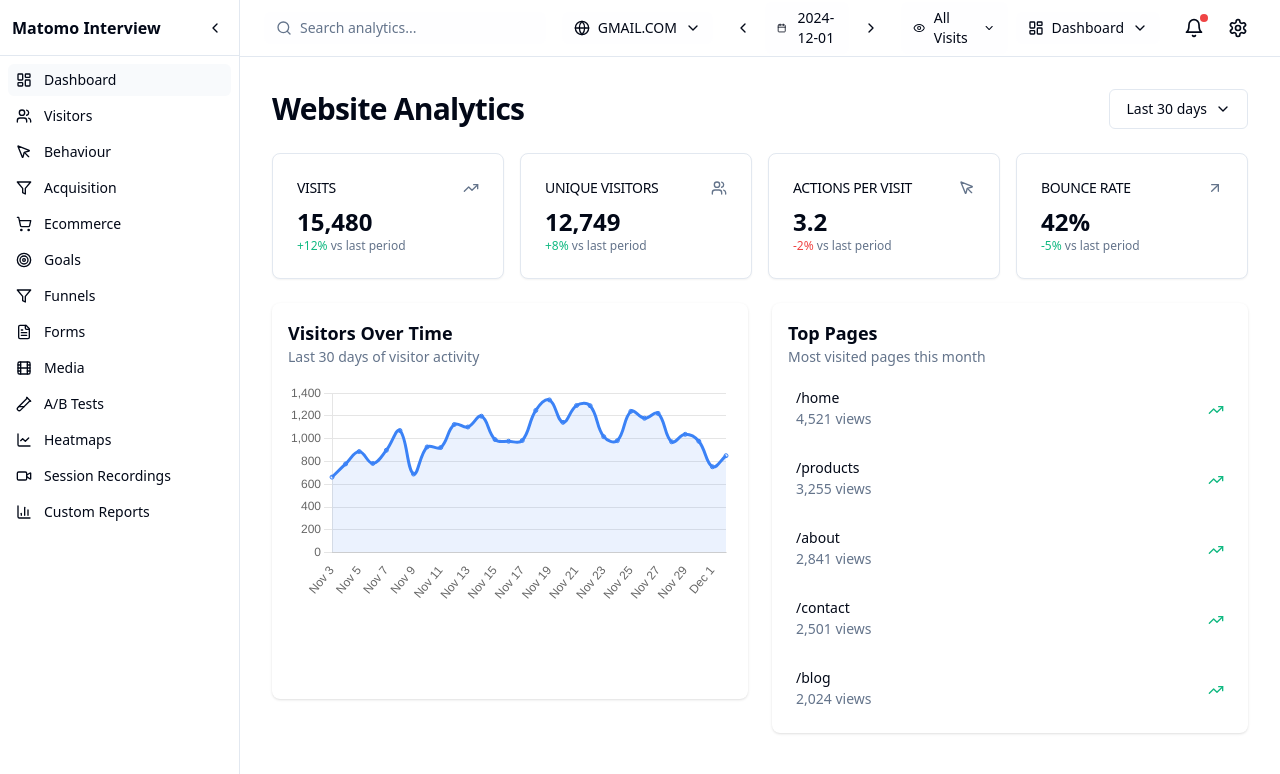
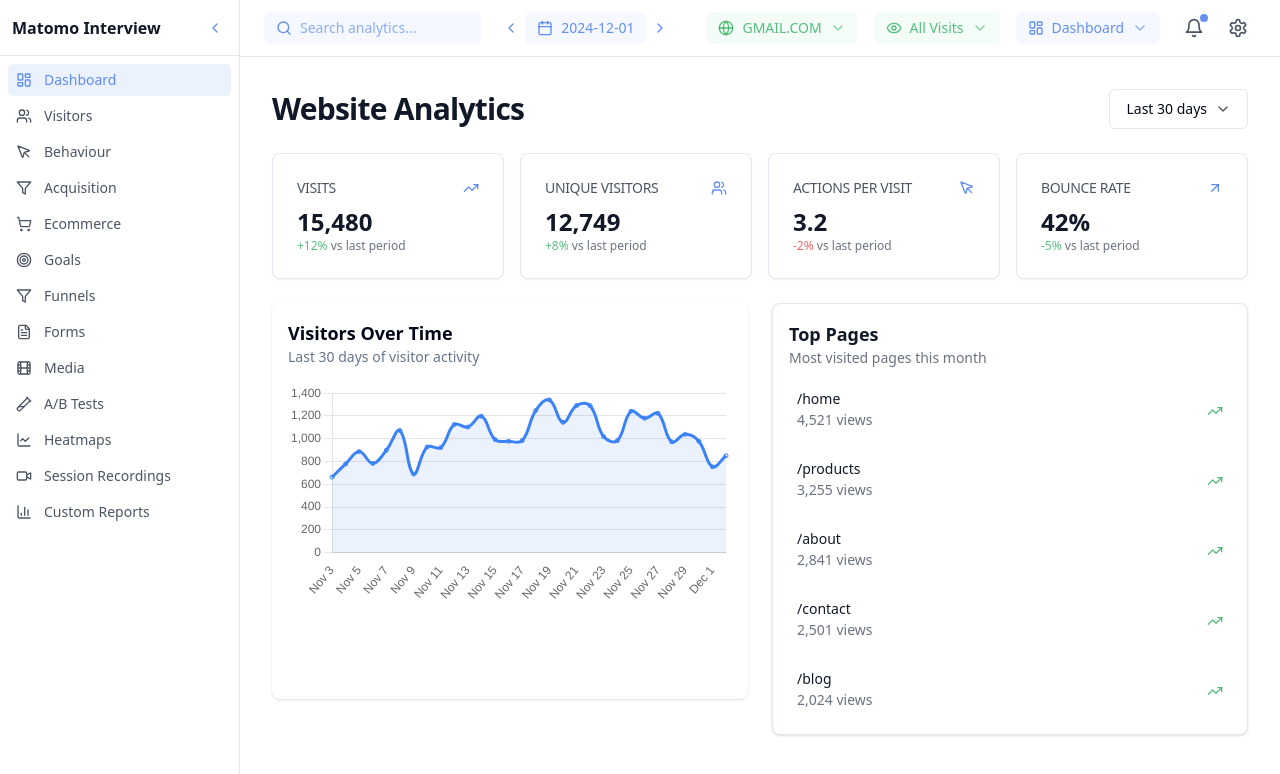
Before and after one commit to karanbalaji/matomo-dashboard-concept-vue-showcase, a Vue app: page / in a window 1280 px wide. Shown: the top 774 px of the page. Built offline with nearby package versions, Linux system fonts and the light colour scheme.

Commit message:
feat: improve MenuBar mobile responsiveness
- Add mobile-friendly layout
- Keep search and date navigation visible
- Move other controls to mobile menu
- Adjust spacing and sizing for mobile

```diff
--- a/package.json
+++ b/package.json
@@ -8,6 +8,7 @@
     "lint": "vue-cli-service lint"
   },
   "dependencies": {
+    "@vuepic/vue-datepicker": "^10.0.0",
     "@vueuse/core": "^10.7.0",
     "chart.js": "^4.4.6",
     "class-variance-authority": "^0.7.0",
--- a/src/components/MenuBar.vue
+++ b/src/components/MenuBar.vue
@@ -1,31 +1,93 @@
 <template>
-  <header class="sticky top-0 z-50 w-full border-b bg-background/95 backdrop-blur supports-[backdrop-filter]:bg-background/60">
-    <div class="flex h-14 items-center gap-4 px-4 sm:px-6">
+  <header class="sticky top-0 z-50 w-full border-b bg-white backdrop-blur supports-[backdrop-filter]:bg-white">
+    <div class="flex h-14 items-center gap-2 sm:gap-4 px-2 sm:px-6">
       <!-- Mobile Menu Button -->
       <button
-        class="lg:hidden p-2 hover:bg-accent rounded-md"
+        class="lg:hidden p-2 hover:bg-blue-500/5 rounded-md"
         @click="$emit('toggle-menu')"
       >
         <Menu class="h-5 w-5" />
       </button>
 
       <!-- Search -->
-      <div class="flex-1 flex items-center gap-4">
-        <div class="w-full max-w-sm flex items-center gap-2 px-3 py-1.5 text-sm rounded-md bg-accent/10">
-          <Search class="h-4 w-4 text-muted-foreground" />
+      <div class="flex-1 flex flex-wrap items-center gap-2 sm:gap-4">
+        <div class="flex-1 min-w-[160px] sm:min-w-[200px] flex items-center gap-2 px-2 sm:px-3 py-1.5 text-sm rounded-md bg-blue-500/5 hover:bg-blue-500/10 transition-colors">
+          <Search class="h-4 w-4 text-blue-600/70" />
           <input
             type="text"
             placeholder="Search analytics..."
-            class="flex-1 bg-transparent outline-none placeholder:text-muted-foreground"
+            class="w-full flex-1 bg-transparent outline-none placeholder:text-blue-600/50"
           />
         </div>
 
-        <!-- Website Selector -->
+        <!-- Date Navigation - Compact on Mobile -->
+        <div class="flex items-center">
+          <button class="p-1.5 hover:bg-blue-500/5 rounded-md transition-colors">
+            <ChevronLeft class="h-4 w-4 text-blue-600/70" />
+          </button>
+          <button class="sm:hidden p-1.5 hover:bg-blue-500/5 rounded-md transition-colors">
+            <Calendar class="h-4 w-4 text-blue-600/70" />
+          </button>
+          <button class="hidden sm:flex px-3 py-1.5 text-sm rounded-md bg-blue-500/5 hover:bg-blue-500/10 transition-colors items-center gap-2">
+            <Calendar class="h-4 w-4 text-blue-600/70" />
+            <span class="text-blue-600/70">{{ currentDate }}</span>
+          </button>
+          <button class="p-1.5 hover:bg-blue-500/5 rounded-md transition-colors">
+            <ChevronRight class="h-4 w-4 text-blue-600/70" />
+          </button>
+        </div>
+      </div>
+
+      <!-- Mobile More Menu -->
       <DropdownMenu>
-          <DropdownMenuTrigger class="flex items-center gap-2 px-3 py-1.5 text-sm rounded-md bg-accent/10">
-            <Globe class="h-4 w-4" />
-            <span>{{ selectedWebsite }}</span>
-            <ChevronDown class="h-4 w-4" />
+        <DropdownMenuTrigger class="lg:hidden p-2 hover:bg-blue-500/5 rounded-md">
+          <MoreVertical class="h-5 w-5 text-gray-600" />
+        </DropdownMenuTrigger>
+        <DropdownMenuContent align="end" class="w-64">
+          <!-- Website Selection -->
+          <DropdownMenuLabel class="text-sm font-medium text-gray-500">Website</DropdownMenuLabel>
+          <DropdownMenuItem v-for="site in websites" :key="site" @click="selectedWebsite = site">
+            <Globe class="h-4 w-4 mr-2 text-green-600/70" />
+            {{ site }}
+          </DropdownMenuItem>
+
+          <DropdownMenuSeparator />
+
+          <!-- View Type Selection -->
+          <DropdownMenuLabel class="text-sm font-medium text-gray-500">View Type</DropdownMenuLabel>
+          <DropdownMenuItem
+            v-for="type in viewTypes"
+            :key="type.id"
+            @click="selectedView = type.id"
+            :class="{ 'bg-blue-500/5': selectedView === type.id }"
+          >
+            <LayoutDashboard class="h-4 w-4 mr-2 text-blue-600/70" />
+            {{ type.label }}
+          </DropdownMenuItem>
+
+          <DropdownMenuSeparator />
+
+          <!-- Visit Type Selection -->
+          <DropdownMenuLabel class="text-sm font-medium text-gray-500">Visit Type</DropdownMenuLabel>
+          <DropdownMenuItem
+            v-for="type in visitTypes"
+            :key="type.id"
+            @click="selectedVisitType = type.id"
+            :class="{ 'bg-green-500/5': selectedVisitType === type.id }"
+          >
+            <Eye class="h-4 w-4 mr-2 text-green-600/70" />
+            {{ type.label }}
+          </DropdownMenuItem>
+        </DropdownMenuContent>
+      </DropdownMenu>
+
+      <!-- Desktop Controls -->
+      <div class="hidden lg:flex items-center gap-4">
+        <DropdownMenu>
+          <DropdownMenuTrigger class="flex items-center gap-2 px-3 py-1.5 text-sm rounded-md bg-green-500/5 hover:bg-green-500/10 transition-colors">
+            <Globe class="h-4 w-4 text-green-600/70" />
+            <span class="text-green-600/70">{{ selectedWebsite }}</span>
+            <ChevronDown class="h-4 w-4 text-green-600/50" />
           </DropdownMenuTrigger>
           <DropdownMenuContent>
             <DropdownMenuItem v-for="site in websites" :key="site" @click="selectedWebsite = site">
@@ -34,34 +96,18 @@
           </DropdownMenuContent>
         </DropdownMenu>
 
-        <!-- Date Navigation -->
-        <div class="flex items-center gap-2">
-          <button class="p-1.5 hover:bg-accent rounded-md">
-            <ChevronLeft class="h-4 w-4" />
-          </button>
-          <button class="px-3 py-1.5 text-sm rounded-md bg-accent/10 flex items-center gap-2">
-            <Calendar class="h-4 w-4" />
-            <span>{{ currentDate }}</span>
-          </button>
-          <button class="p-1.5 hover:bg-accent rounded-md">
-            <ChevronRight class="h-4 w-4" />
-          </button>
-        </div>
-
-        <!-- View Controls -->
-        <div class="flex items-center gap-2">
         <DropdownMenu>
-            <DropdownMenuTrigger class="px-3 py-1.5 text-sm rounded-md bg-accent/10 flex items-center gap-2">
-              <Eye class="h-4 w-4" />
-              <span>{{ visitTypes.find(t => t.id === selectedVisitType)?.label }}</span>
-              <ChevronDown class="h-4 w-4" />
+          <DropdownMenuTrigger class="px-3 py-1.5 text-sm rounded-md bg-green-500/5 hover:bg-green-500/10 transition-colors flex items-center gap-2">
+            <Eye class="h-4 w-4 text-green-600/70" />
+            <span class="text-green-600/70">{{ visitTypes.find(t => t.id === selectedVisitType)?.label }}</span>
+            <ChevronDown class="h-4 w-4 text-green-600/50" />
           </DropdownMenuTrigger>
           <DropdownMenuContent>
             <DropdownMenuItem
               v-for="type in visitTypes"
               :key="type.id"
               @click="selectedVisitType = type.id"
-                :class="{ 'bg-accent/50': selectedVisitType === type.id }"
+              :class="{ 'bg-green-500/5': selectedVisitType === type.id }"
             >
               {{ type.label }}
             </DropdownMenuItem>
@@ -69,33 +115,32 @@
         </DropdownMenu>
 
         <DropdownMenu>
-            <DropdownMenuTrigger class="px-3 py-1.5 text-sm rounded-md bg-accent/10 flex items-center gap-2">
-              <LayoutDashboard class="h-4 w-4" />
-              <span>{{ viewTypes.find(t => t.id === selectedView)?.label }}</span>
-              <ChevronDown class="h-4 w-4" />
+          <DropdownMenuTrigger class="px-3 py-1.5 text-sm rounded-md bg-blue-500/5 hover:bg-blue-500/10 transition-colors flex items-center gap-2">
+            <LayoutDashboard class="h-4 w-4 text-blue-600/70" />
+            <span class="text-blue-600/70">{{ viewTypes.find(t => t.id === selectedView)?.label }}</span>
+            <ChevronDown class="h-4 w-4 text-blue-600/50" />
           </DropdownMenuTrigger>
           <DropdownMenuContent>
             <DropdownMenuItem
               v-for="type in viewTypes"
               :key="type.id"
               @click="selectedView = type.id"
-                :class="{ 'bg-accent/50': selectedView === type.id }"
+              :class="{ 'bg-blue-500/5': selectedView === type.id }"
             >
               {{ type.label }}
             </DropdownMenuItem>
           </DropdownMenuContent>
         </DropdownMenu>
       </div>
-      </div>
 
       <!-- Right Side Icons -->
       <div class="flex items-center gap-2">
         <!-- Notifications -->
         <DropdownMenu>
-          <DropdownMenuTrigger class="p-2 hover:bg-accent rounded-md">
+          <DropdownMenuTrigger class="p-2 hover:bg-blue-500/5 rounded-md transition-colors">
             <div class="relative">
-              <Bell class="h-5 w-5" />
-              <span class="absolute -top-1 -right-1 h-2 w-2 rounded-full bg-red-500"></span>
+              <Bell class="h-5 w-5 text-gray-600" />
+              <span class="absolute -top-1 -right-1 h-2 w-2 rounded-full bg-blue-600/70"></span>
             </div>
           </DropdownMenuTrigger>
           <DropdownMenuContent align="end" class="w-80">
@@ -105,7 +150,7 @@
               <DropdownMenuItem v-for="n in notifications" :key="n.id">
                 <div class="flex flex-col gap-1">
                   <p class="text-sm font-medium">{{ n.title }}</p>
-                  <p class="text-xs text-muted-foreground">{{ n.time }}</p>
+                  <p class="text-xs text-gray-500">{{ n.time }}</p>
                 </div>
               </DropdownMenuItem>
             </div>
@@ -114,8 +159,8 @@
 
         <!-- Settings -->
         <DropdownMenu>
-          <DropdownMenuTrigger class="p-2 hover:bg-accent rounded-md">
-            <Settings class="h-5 w-5" />
+          <DropdownMenuTrigger class="p-2 hover:bg-blue-500/5 rounded-md transition-colors">
+            <Settings class="h-5 w-5 text-gray-600" />
           </DropdownMenuTrigger>
           <DropdownMenuContent align="end">
             <DropdownMenuLabel>Settings</DropdownMenuLabel>
@@ -156,7 +201,8 @@ import {
   ChevronDown,
   Globe,
   Eye,
-  LayoutDashboard
+  LayoutDashboard,
+  MoreVertical
 } from 'lucide-vue-next'
 import {
   DropdownMenu,
--- a/src/components/ui/sidebar/Sidebar.vue
+++ b/src/components/ui/sidebar/Sidebar.vue
@@ -2,21 +2,21 @@
   <nav
     :class="[
       'flex flex-col h-screen',
-      'border-r bg-background',
+      'border-r bg-white',
       expanded ? 'w-60' : 'w-14',
       'transition-all duration-300 ease-in-out'
     ]"
   >
     <div class="h-14 flex items-center justify-between px-3 border-b">
       <div v-if="expanded" class="flex items-center gap-2">
-        <span class="font-semibold">Matomo Interview</span>
+        <span class="font-semibold text-gray-900">Matomo Interview</span>
       </div>
       <button
         @click="expanded = !expanded"
-        class="h-6 w-6 flex items-center justify-center rounded-md hover:bg-accent"
+        class="h-6 w-6 flex items-center justify-center rounded-md hover:bg-blue-500/5"
       >
-        <ChevronLeft v-if="expanded" class="h-4 w-4" />
-        <ChevronRight v-else class="h-4 w-4" />
+        <ChevronLeft v-if="expanded" class="h-4 w-4 text-blue-600/70" />
+        <ChevronRight v-else class="h-4 w-4 text-blue-600/70" />
       </button>
     </div>
 
@@ -29,12 +29,12 @@
           :class="[
             'flex items-center gap-3 rounded-md px-2 py-1.5',
             'text-sm font-medium',
-            'hover:bg-accent hover:text-accent-foreground',
+            'hover:bg-blue-500/5',
             'transition-colors duration-200',
-            $route.path === item.to ? 'bg-accent/50' : ''
+            $route.path === item.to ? 'bg-blue-500/10 text-blue-600/70' : 'text-gray-600'
           ]"
         >
-          <component :is="item.icon" class="h-4 w-4" />
+          <component :is="item.icon" class="h-4 w-4" :class="$route.path === item.to ? 'text-blue-600/70' : 'text-gray-600'" />
           <span v-if="expanded">{{ item.label }}</span>
         </router-link>
       </div>
--- a/src/main.ts
+++ b/src/main.ts
@@ -2,6 +2,7 @@ import { createApp } from 'vue'
 import App from './App.vue'
 import router from './router'
 import store from './store'
+import './styles/globals.css'
 import './assets/main.css'
 
 const app = createApp(App)
--- /dev/null
+++ b/src/styles/globals.css
@@ -0,0 +1,70 @@
+@tailwind base;
+@tailwind components;
+@tailwind utilities;
+
+@layer base {
+  :root {
+    --background: 0 0% 100%;
+    --foreground: 222.2 84% 4.9%;
+
+    /* Matomo brand colors */
+    --matomo-blue: 219 54% 51%;      /* Main blue */
+    --matomo-orange: 26 100% 50%;    /* Orange circle */
+    --matomo-green: 92 51% 54%;      /* Green part */
+    --matomo-teal: 174 72% 56%;      /* Teal circle */
+
+    --primary: var(--matomo-blue);
+    --primary-foreground: 210 40% 98%;
+
+    --secondary: 210 40% 96.1%;
+    --secondary-foreground: 222.2 47.4% 11.2%;
+
+    --muted: 210 40% 96.1%;
+    --muted-foreground: 215.4 16.3% 46.9%;
+
+    --accent: var(--matomo-teal);
+    --accent-foreground: 222.2 47.4% 11.2%;
+
+    --destructive: 0 84.2% 60.2%;
+    --destructive-foreground: 210 40% 98%;
+
+    --border: 214.3 31.8% 91.4%;
+    --input: 214.3 31.8% 91.4%;
+    --ring: var(--matomo-blue);
+
+    --radius: 0.5rem;
+  }
+
+  .dark {
+    --background: 222.2 84% 4.9%;
+    --foreground: 210 40% 98%;
+
+    --primary: var(--matomo-blue);
+    --primary-foreground: 210 40% 98%;
+
+    --secondary: 217.2 32.6% 17.5%;
+    --secondary-foreground: 210 40% 98%;
+
+    --muted: 217.2 32.6% 17.5%;
+    --muted-foreground: 215 20.2% 65.1%;
+
+    --accent: var(--matomo-teal);
+    --accent-foreground: 210 40% 98%;
+
+    --destructive: 0 62.8% 30.6%;
+    --destructive-foreground: 210 40% 98%;
+
+    --border: 217.2 32.6% 17.5%;
+    --input: 217.2 32.6% 17.5%;
+    --ring: var(--matomo-blue);
+  }
+}
+
+@layer base {
+  * {
+    @apply border-border;
+  }
+  body {
+    @apply bg-background text-foreground;
+  }
+}
--- a/src/views/Dashboard.vue
+++ b/src/views/Dashboard.vue
@@ -1,61 +1,61 @@
 <template>
   <div>
     <div class="flex flex-col sm:flex-row items-start sm:items-center justify-between mb-6 space-y-2 sm:space-y-0">
-      <h2 class="text-2xl sm:text-3xl font-bold tracking-tight">Website Analytics</h2>
-      <button class="w-full sm:w-auto inline-flex items-center justify-center rounded-md text-sm font-medium ring-offset-background transition-colors focus-visible:outline-none focus-visible:ring-2 focus-visible:ring-ring focus-visible:ring-offset-2 disabled:pointer-events-none disabled:opacity-50 border border-input bg-background hover:bg-accent hover:text-accent-foreground h-10 px-4 py-2">
+      <h2 class="text-2xl sm:text-3xl font-bold tracking-tight text-gray-900">Website Analytics</h2>
+      <button class="w-full sm:w-auto inline-flex items-center justify-center rounded-md text-sm font-medium transition-colors focus-visible:outline-none focus-visible:ring-2 focus-visible:ring-blue-500/20 focus-visible:ring-offset-2 border border-gray-200 bg-white hover:bg-blue-500/5 h-10 px-4 py-2">
         Last 30 days
-        <ChevronDown class="ml-2 h-4 w-4" />
+        <ChevronDown class="ml-2 h-4 w-4 text-gray-600" />
       </button>
     </div>
 
     <div class="grid gap-4 grid-cols-1 sm:grid-cols-2 lg:grid-cols-4">
-      <div class="rounded-lg border bg-card text-card-foreground shadow-sm p-4 sm:p-6">
+      <div class="rounded-lg border bg-white shadow-sm p-4 sm:p-6">
         <div class="flex flex-row items-center justify-between space-y-0 pb-2">
-          <h3 class="tracking-tight text-sm font-medium">VISITS</h3>
-          <TrendingUp class="h-4 w-4 text-muted-foreground" />
+          <h3 class="tracking-tight text-sm font-medium text-gray-600">VISITS</h3>
+          <TrendingUp class="h-4 w-4 text-blue-600/70" />
         </div>
-        <div class="text-xl sm:text-2xl font-bold">{{ analytics.visits.toLocaleString() }}</div>
-        <p class="text-xs text-muted-foreground">
-          <span :class="analytics.periodComparison.visits > 0 ? 'text-emerald-500' : 'text-red-500'">
+        <div class="text-xl sm:text-2xl font-bold text-gray-900">{{ analytics.visits.toLocaleString() }}</div>
+        <p class="text-xs text-gray-500">
+          <span :class="analytics.periodComparison.visits > 0 ? 'text-green-600/70' : 'text-red-600/70'">
             {{ analytics.periodComparison.visits > 0 ? '+' : '' }}{{ analytics.periodComparison.visits }}%
           </span> vs last period
         </p>
       </div>
 
-      <div class="rounded-lg border bg-card text-card-foreground shadow-sm p-4 sm:p-6">
+      <div class="rounded-lg border bg-white shadow-sm p-4 sm:p-6">
         <div class="flex flex-row items-center justify-between space-y-0 pb-2">
-          <h3 class="tracking-tight text-sm font-medium">UNIQUE VISITORS</h3>
-          <Users class="h-4 w-4 text-muted-foreground" />
+          <h3 class="tracking-tight text-sm font-medium text-gray-600">UNIQUE VISITORS</h3>
+          <Users class="h-4 w-4 text-blue-600/70" />
         </div>
-        <div class="text-xl sm:text-2xl font-bold">{{ analytics.uniqueVisitors.toLocaleString() }}</div>
-        <p class="text-xs text-muted-foreground">
-          <span :class="analytics.periodComparison.uniqueVisitors > 0 ? 'text-emerald-500' : 'text-red-500'">
+        <div class="text-xl sm:text-2xl font-bold text-gray-900">{{ analytics.uniqueVisitors.toLocaleString() }}</div>
+        <p class="text-xs text-gray-500">
+          <span :class="analytics.periodComparison.uniqueVisitors > 0 ? 'text-green-600/70' : 'text-red-600/70'">
             {{ analytics.periodComparison.uniqueVisitors > 0 ? '+' : '' }}{{ analytics.periodComparison.uniqueVisitors }}%
           </span> vs last period
         </p>
       </div>
 
-      <div class="rounded-lg border bg-card text-card-foreground shadow-sm p-4 sm:p-6">
+      <div class="rounded-lg border bg-white shadow-sm p-4 sm:p-6">
         <div class="flex flex-row items-center justify-between space-y-0 pb-2">
-          <h3 class="tracking-tight text-sm font-medium">ACTIONS PER VISIT</h3>
-          <MousePointer class="h-4 w-4 text-muted-foreground" />
+          <h3 class="tracking-tight text-sm font-medium text-gray-600">ACTIONS PER VISIT</h3>
+          <MousePointer class="h-4 w-4 text-blue-600/70" />
         </div>
-        <div class="text-xl sm:text-2xl font-bold">{{ analytics.actionsPerVisit }}</div>
-        <p class="text-xs text-muted-foreground">
-          <span :class="analytics.periodComparison.actionsPerVisit > 0 ? 'text-emerald-500' : 'text-red-500'">
+        <div class="text-xl sm:text-2xl font-bold text-gray-900">{{ analytics.actionsPerVisit }}</div>
+        <p class="text-xs text-gray-500">
+          <span :class="analytics.periodComparison.actionsPerVisit > 0 ? 'text-green-600/70' : 'text-red-600/70'">
             {{ analytics.periodComparison.actionsPerVisit > 0 ? '+' : '' }}{{ analytics.periodComparison.actionsPerVisit }}%
           </span> vs last period
         </p>
       </div>
 
-      <div class="rounded-lg border bg-card text-card-foreground shadow-sm p-4 sm:p-6">
+      <div class="rounded-lg border bg-white shadow-sm p-4 sm:p-6">
         <div class="flex flex-row items-center justify-between space-y-0 pb-2">
-          <h3 class="tracking-tight text-sm font-medium">BOUNCE RATE</h3>
-          <ArrowUpRight class="h-4 w-4 text-muted-foreground" />
+          <h3 class="tracking-tight text-sm font-medium text-gray-600">BOUNCE RATE</h3>
+          <ArrowUpRight class="h-4 w-4 text-blue-600/70" />
         </div>
-        <div class="text-xl sm:text-2xl font-bold">{{ analytics.bounceRate }}%</div>
-        <p class="text-xs text-muted-foreground">
-          <span :class="analytics.periodComparison.bounceRate < 0 ? 'text-emerald-500' : 'text-red-500'">
+        <div class="text-xl sm:text-2xl font-bold text-gray-900">{{ analytics.bounceRate }}%</div>
+        <p class="text-xs text-gray-500">
+          <span :class="analytics.periodComparison.bounceRate < 0 ? 'text-green-600/70' : 'text-red-600/70'">
             {{ analytics.periodComparison.bounceRate > 0 ? '+' : '' }}{{ analytics.periodComparison.bounceRate }}%
           </span> vs last period
         </p>
@@ -71,20 +71,20 @@
 
       <!-- Top Pages -->
       <div class="lg:col-span-1">
-        <div class="bg-card rounded-lg p-4 shadow h-full">
+        <div class="bg-white rounded-lg p-4 shadow border h-full">
           <div class="mb-4">
-            <h3 class="text-lg font-semibold">Top Pages</h3>
-            <p class="text-sm text-muted-foreground">Most visited pages this month</p>
+            <h3 class="text-lg font-semibold text-gray-900">Top Pages</h3>
+            <p class="text-sm text-gray-500">Most visited pages this month</p>
           </div>
           <div class="space-y-4">
             <div v-for="(page, index) in topPages" :key="index"
-                 class="flex items-center justify-between hover:bg-accent/5 p-2 rounded-md cursor-pointer">
+                 class="flex items-center justify-between hover:bg-blue-500/5 p-2 rounded-md cursor-pointer">
               <div class="space-y-1">
-                <p class="text-sm font-medium leading-none">{{ page.name }}</p>
-                <p class="text-sm text-muted-foreground">{{ page.views.toLocaleString() }} views</p>
+                <p class="text-sm font-medium leading-none text-gray-900">{{ page.name }}</p>
+                <p class="text-sm text-gray-500">{{ page.views.toLocaleString() }} views</p>
               </div>
               <div class="ml-4">
-                <TrendingUp class="h-4 w-4 text-emerald-500" />
+                <TrendingUp class="h-4 w-4 text-green-600/70" />
               </div>
             </div>
           </div>
--- a/tailwind.config.js
+++ b/tailwind.config.js
@@ -21,6 +21,12 @@ module.exports = {
         ring: "hsl(var(--ring))",
         background: "hsl(var(--background))",
         foreground: "hsl(var(--foreground))",
+        matomo: {
+          blue: "hsl(var(--matomo-blue))",
+          orange: "hsl(var(--matomo-orange))",
+          green: "hsl(var(--matomo-green))",
+          teal: "hsl(var(--matomo-teal))",
+        },
         primary: {
           DEFAULT: "hsl(var(--primary))",
           foreground: "hsl(var(--primary-foreground))",
```
Also changed, not shown: 1 other file (tests, documents, lock files or other folders). Lines whose indentation alone changed are shown as unchanged.
